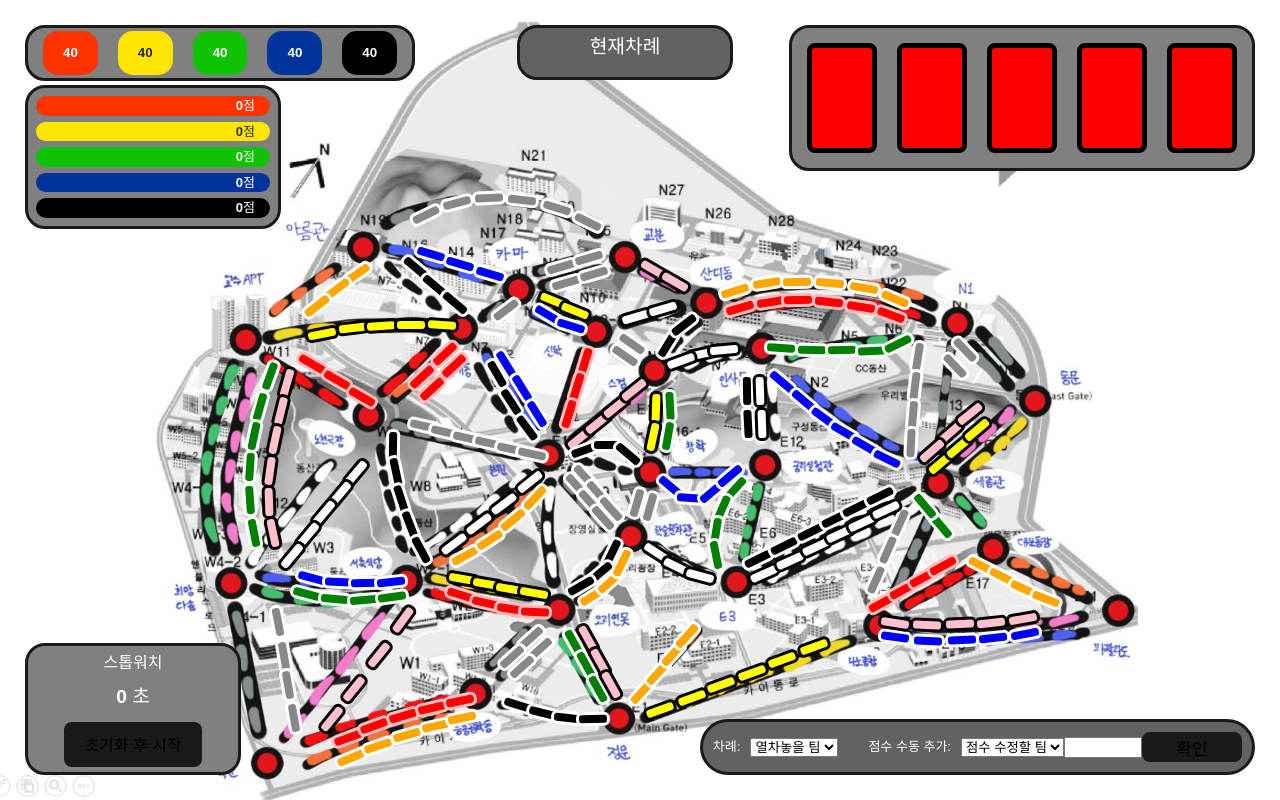
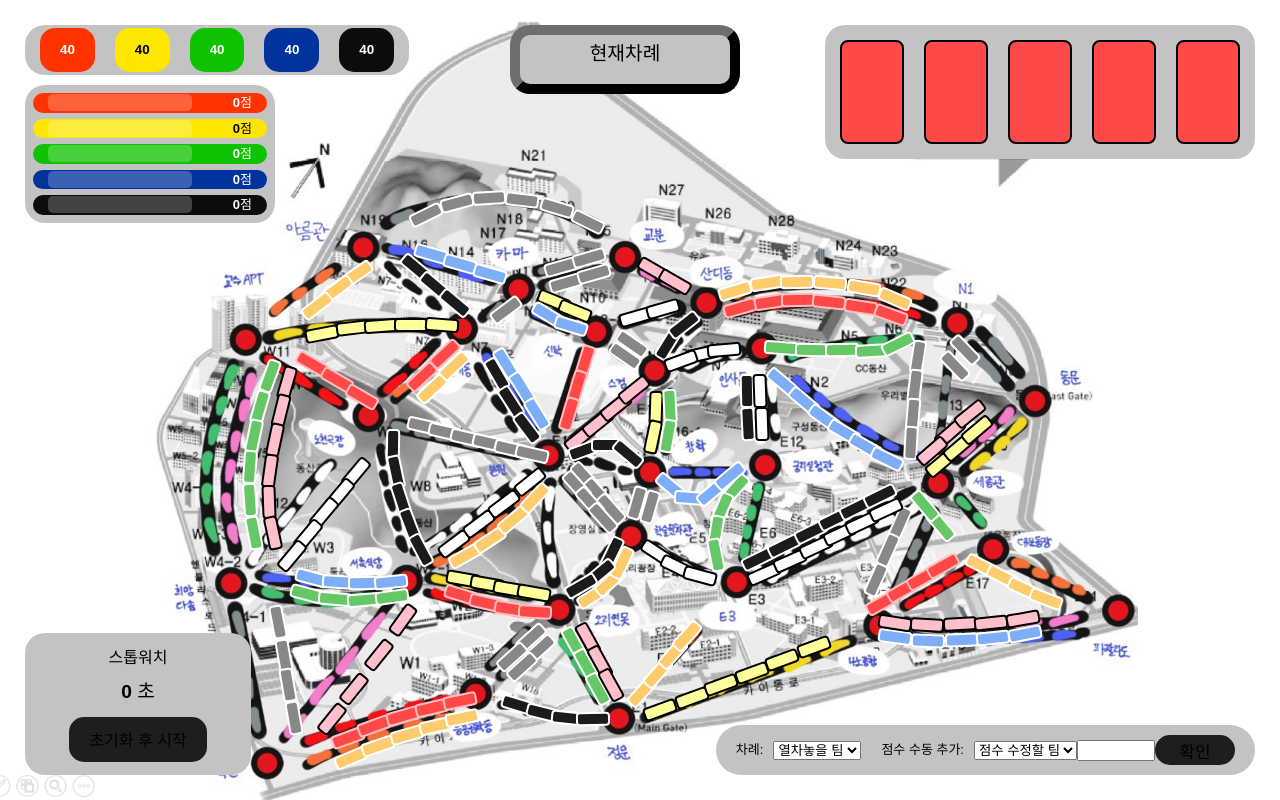
Before and after one commit to ucsaes/soteam2, a React (Vite) app: page / in a window 1280 px wide. Built offline with nearby package versions, Linux system fonts and the light colour scheme.

Commit message:
color assigned

```diff
--- a/src/App.css
+++ b/src/App.css
@@ -10,14 +10,13 @@
 }
 
 .gray {
-  color: white;
+  color: rgb(0, 0, 0);
 }
 
 .board {
   border-radius: 20px;
-  border-width: 3px;
+  border-width: 0px;
   border-color: #1a1a1a;
-  border-style: solid;
   margin: 15px;
   padding: 5px;
   position: absolute;
@@ -61,7 +60,7 @@
 
 .manual {
   font-size: small;
-  font-weight: 400;
+  font-weight: 500;
   margin-right: 10px;
 }
 .score {
@@ -71,7 +70,8 @@
 }
 
 .teamName {
-  background-color: rgba(255, 255, 255, 0);
+  background-color: rgba(255, 255, 255, 0.229);
+  border-radius: 5px;
   height: 30%;
   border-width: 0px;
   font-weight: 600;
@@ -110,6 +110,8 @@
 }
 
 .currentplayer {
+  border-width: 10px;
+  border-style: outset;
   font-size: larger;
   font-size: 800;
 }
@@ -124,22 +126,22 @@
   align-items: center;
   vertical-align: center;
   border-radius: 35px;
-  border-width: 3px;
-  border-color: #1a1a1a;
   border-style: solid;
   margin: 15px;
   padding: 10px;
+  padding-left: 20px;
+  padding-right: 20px;
   bottom: 10px;
   right: 10px;
 }
 
 .raneDropdown {
-  margin-right: 30px;
+  margin-right: 20px;
 }
 
 .confirm {
   display: flex;
-  width: 100px;
+  width: 80px;
   height: 30px;
   justify-content: center; /* 가로 중앙 정렬 */
   align-items: center;
@@ -151,10 +153,9 @@
   left: 10px;
   display: block;
   width: 200px;
-  background-color: gray;
-  color: white;
   justify-content: center; /* 가로 중앙 정렬 */
   align-items: center;
+  padding: 13px;
 }
 
 .currentplayer {
--- a/src/App.jsx
+++ b/src/App.jsx
@@ -89,7 +89,7 @@ function App() {
     ],
     [-2, [24.4, 45.45, 30], [26.35, 47.5, 30], [28.25, 49.6, 30]],
     [-2, [34.75, 44.25, 317], [33.0, 47.1, 317]],
-    [-2, [35.5, 45.7, 317], [33.75, 48.6, 317]],
+    [-3, [35.5, 45.7, 317], [33.75, 48.6, 317]],
     [-2, [45.7, 45.2, 287], [45.1, 48.4, 287], [44.45, 51.8, 287]],
     [
       -2,
@@ -381,7 +381,7 @@ function App() {
 
   return (
     <>
-      <div className="board carddeck">
+      <div className="board carddeck gray">
         <Card></Card>
         <Card></Card>
         <Card></Card>
@@ -398,7 +398,7 @@ function App() {
           setScores={setScores}
         ></RaneGroup>
       ))}
-      <div className="board teamlist">
+      <div className="board teamlist gray">
         <div className="teamli red">
           <input
             type="text"
@@ -445,7 +445,7 @@ function App() {
       <Stopwatch></Stopwatch>
 
       {/*기차개수*/}
-      <div className="board trainnum">
+      <div className="board trainnum gray">
         <div className="teamtrainnum red">{trainNum[0]}</div>
         <div className="teamtrainnum yellow">{trainNum[1]}</div>
         <div className="teamtrainnum green">{trainNum[2]}</div>
--- a/src/Stopwatch.jsx
+++ b/src/Stopwatch.jsx
@@ -28,7 +28,7 @@ function Stopwatch() {
   };
 
   return (
-    <div className="board stopwatch">
+    <div className="board stopwatch gray">
       <div className="ttt">스톱워치</div>
       <div className="tt">{time} 초</div>
       <button onClick={handleButtonClick}>
--- a/src/card.css
+++ b/src/card.css
@@ -3,7 +3,7 @@
   height: 100px;
   border-color: black;
   border-style: solid;
-  border-width: 5px;
+  border-width: 2px;
   border-radius: 8px;
   margin: 10px;
 }
--- a/src/index.css
+++ b/src/index.css
@@ -40,13 +40,13 @@ h1 {
 }
 
 button {
-  border-radius: 8px;
+  border-radius: 15px;
   border: 1px solid transparent;
   padding: 0.6em 1.2em;
   font-size: 1em;
   font-weight: 500;
   font-family: inherit;
-  background-color: #1a1a1a;
+  background-color: #1e1e1e;
   cursor: pointer;
   transition: border-color 0.25s;
 }
--- a/src/rane.css
+++ b/src/rane.css
@@ -6,5 +6,5 @@
   display: block;
   width: 34px;
   height: 14px;
-  border-radius: 6px;
+  border-radius: 4px;
 }
--- a/src/raneGroup.jsx
+++ b/src/raneGroup.jsx
@@ -26,9 +26,9 @@ function Rane({ x, y, r, color }) {
     <div
       style={{
         position: 'absolute',
-        top: `calc(${y}% - 7px)`,
-        left: `calc(${x}% - 17px)`,
-        transform: `rotate(${r}deg)`,
+        top: `calc(${y}%)`,
+        left: `calc(${x}%)`,
+        transform: `translate(-50%, -50%) rotate(${r}deg)`,
       }}
       className={currentColor}
     ></div>
--- a/src/ranecolor.css
+++ b/src/ranecolor.css
@@ -1,5 +1,5 @@
 .r_ {
-  border-width: 3px;
+  border-width: 2px;
   box-sizing: border-box;
   -moz-box-sizing: border-box;
   -webkit-box-sizing: border-box;
@@ -7,27 +7,27 @@
 }
 
 .r_red {
-  background-color: rgb(255, 0, 0);
+  background-color: rgb(255, 73, 73);
   border-color: rgb(255, 189, 189);
 }
 
 .r_orange {
-  background-color: rgb(255, 166, 0);
+  background-color: rgb(255, 204, 109);
   border-color: white;
 }
 
 .r_yellow {
-  background-color: yellow;
+  background-color: rgb(255, 255, 156);
   border-color: rgb(0, 0, 0);
 }
 
 .r_green {
-  background-color: green;
+  background-color: rgb(102, 199, 102);
   border-color: white;
 }
 
 .r_blue {
-  background-color: blue;
+  background-color: rgb(126, 174, 247);
   border-color: white;
 }
 
@@ -37,7 +37,7 @@
 }
 
 .r_black {
-  background-color: black;
+  background-color: rgb(27, 27, 27);
   border-color: rgb(255, 255, 255);
 }
 
--- a/src/traincolor.css
+++ b/src/traincolor.css
@@ -1,29 +1,38 @@
 .trn {
-  box-shadow: inset 1px 3px 5px 0px rgba(255, 255, 255, 0.428),
-    inset -1px -3px 5px 0px rgba(0, 0, 0, 0.175);
-  border-radius: 0px;
+  box-shadow: 2px 1px 3px 0px #000000;
+  width: 25px !important;
+  height: 12px !important;
+  border-radius: 5px !important;
+  border-width: 5px;
+  border-style: outset;
+  z-index: 100;
 }
 
 .red {
   background-color: rgb(255, 51, 0);
+  border-color: rgb(255, 106, 69);
 }
 
 .yellow {
   background-color: rgb(255, 230, 0);
+  border-color: rgb(255, 241, 116);
 }
 
 .green {
   background-color: rgb(15, 195, 2);
+  border-color: rgb(81, 217, 71);
 }
 
 .blue {
   background-color: rgb(2, 51, 157);
+  border-color: rgb(54, 93, 177);
 }
 
 .black {
-  background-color: black;
+  background-color: rgb(12, 12, 12);
+  border-color: rgb(111, 111, 111);
 }
 
 .gray {
-  background-color: rgb(99, 97, 97);
+  background-color: rgb(195, 195, 195);
 }
```
